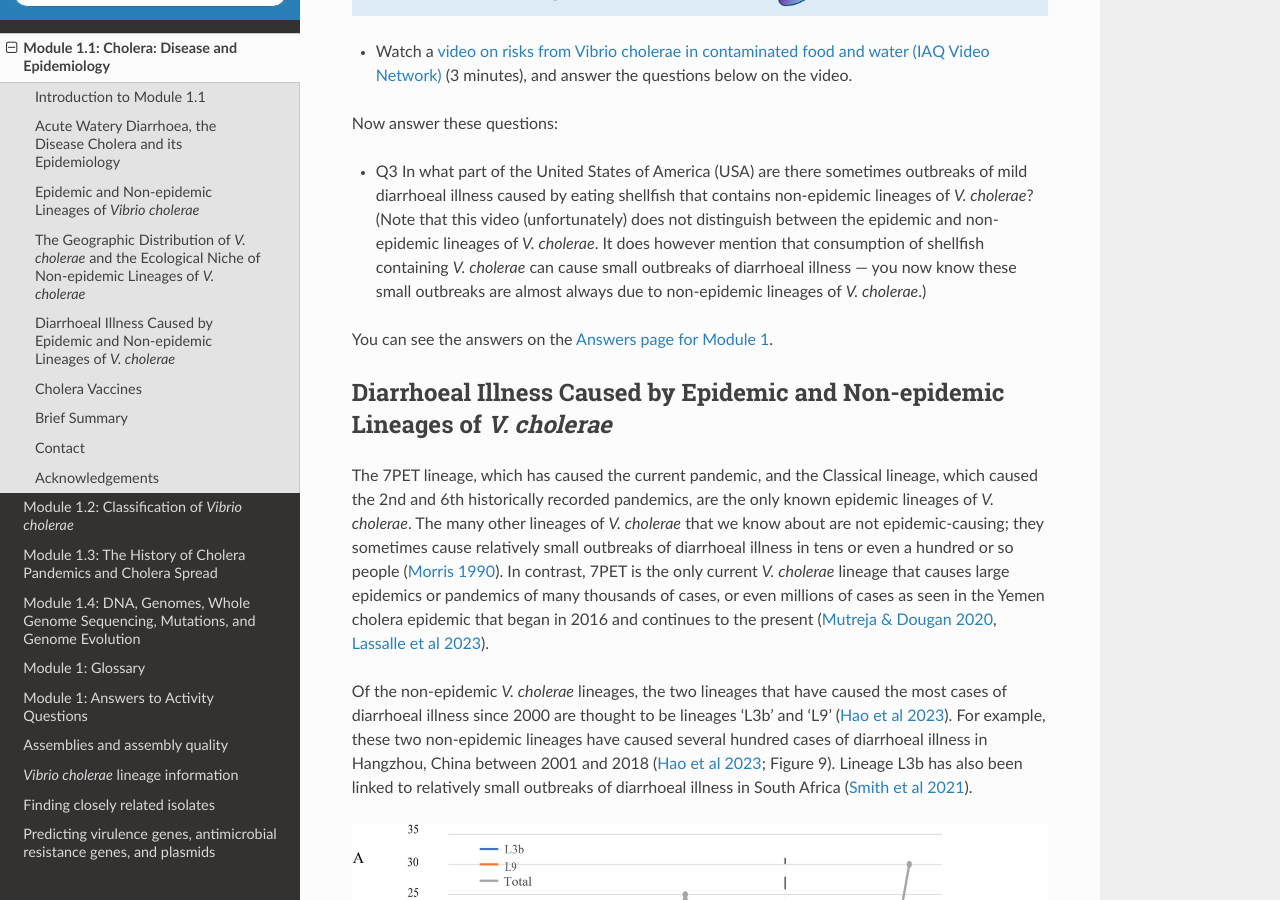
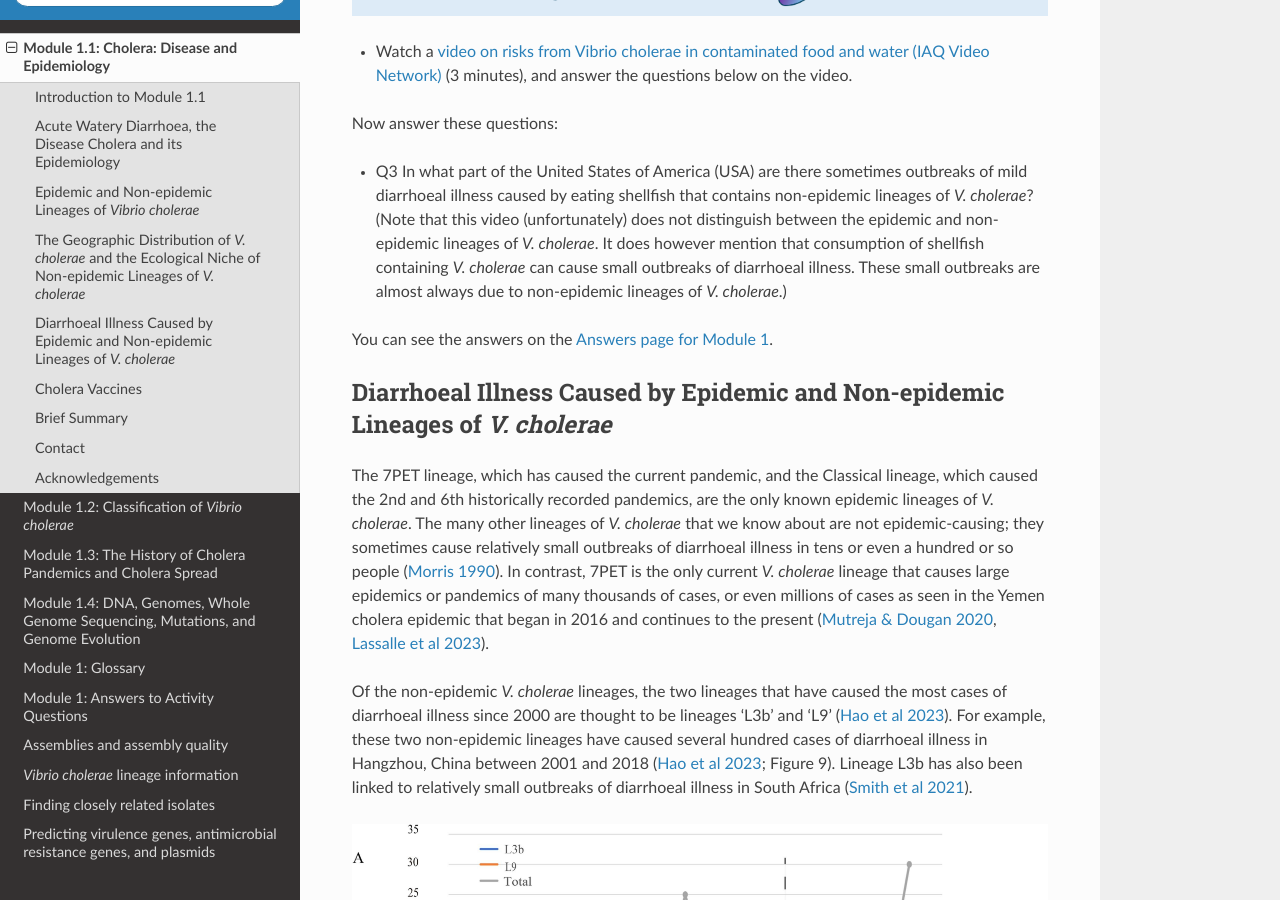
Before and after one commit to avrilcoghlan/cholerabook, a Sphinx documentation site: the page built from docs/source/vibriogenomes.rst, in a window 1280 px wide and 900 px high, scrolled down 8491 px. Built offline with Sphinx 7.4.7 and the Read the Docs theme 2.0.0, drawn with Linux system fonts in a browser that asks for light colours.

Commit message:
Update vibriogenomes.rst

```diff
--- a/docs/source/vibriogenomes.rst
+++ b/docs/source/vibriogenomes.rst
@@ -276,7 +276,7 @@
 
 Now answer these questions:
 
-* Q3 In what part of the United States of America (USA) are there sometimes outbreaks of mild diarrhoeal illness caused by eating shellfish that contains non-epidemic lineages of *V. cholerae*? (Note that this video (unfortunately) does not distinguish between the epidemic and non-epidemic lineages of *V. cholerae*. It does however mention that consumption of shellfish containing *V. cholerae* can cause small outbreaks of diarrhoeal illness --- you now know these small outbreaks are almost always due to non-epidemic lineages of *V. cholerae*.)
+* Q3 In what part of the United States of America (USA) are there sometimes outbreaks of mild diarrhoeal illness caused by eating shellfish that contains non-epidemic lineages of *V. cholerae*? (Note that this video (unfortunately) does not distinguish between the epidemic and non-epidemic lineages of *V. cholerae*. It does however mention that consumption of shellfish containing *V. cholerae* can cause small outbreaks of diarrhoeal illness. These small outbreaks are almost always due to non-epidemic lineages of *V. cholerae*.)
 
 You can see the answers on the `Answers page for Module 1`_.
 
```
